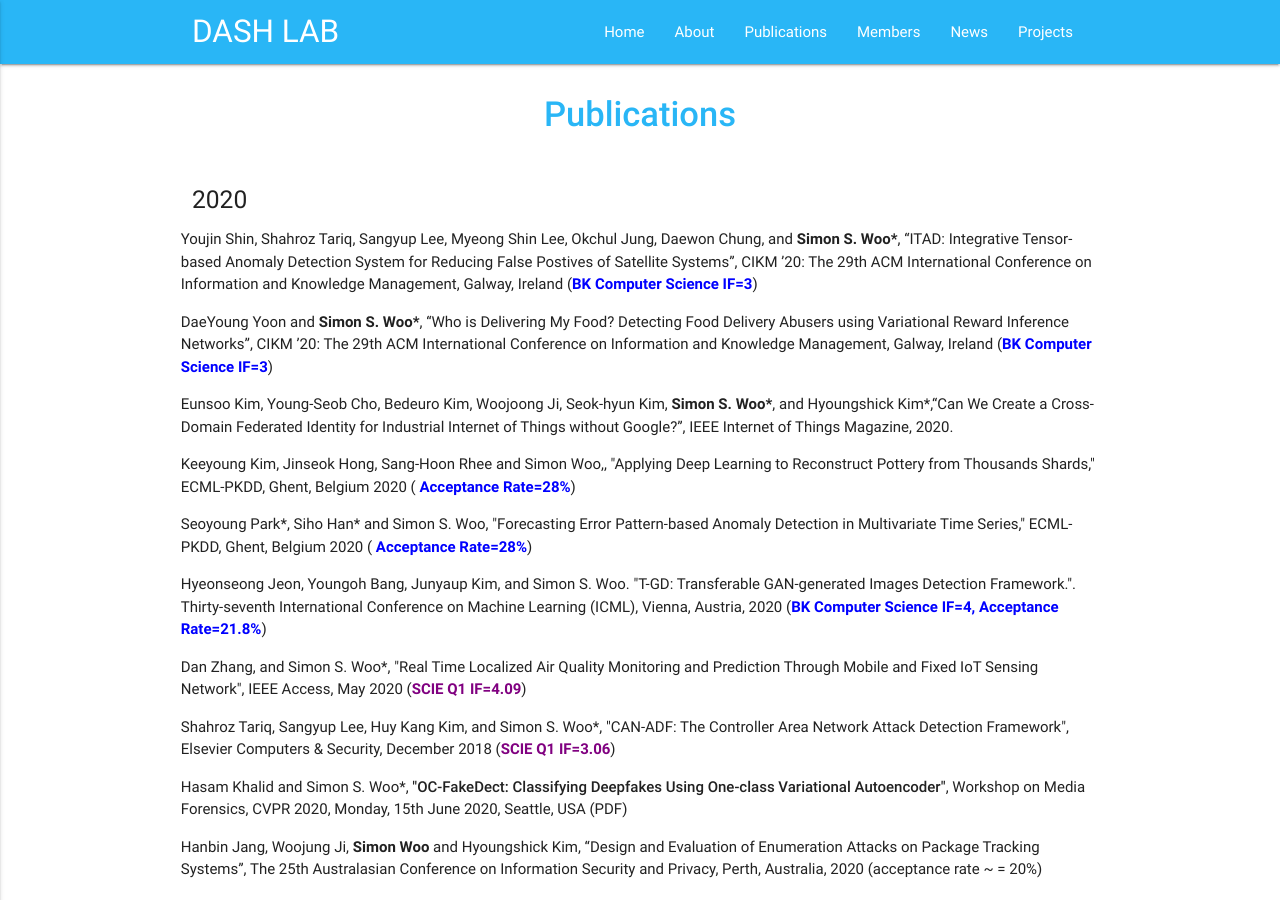
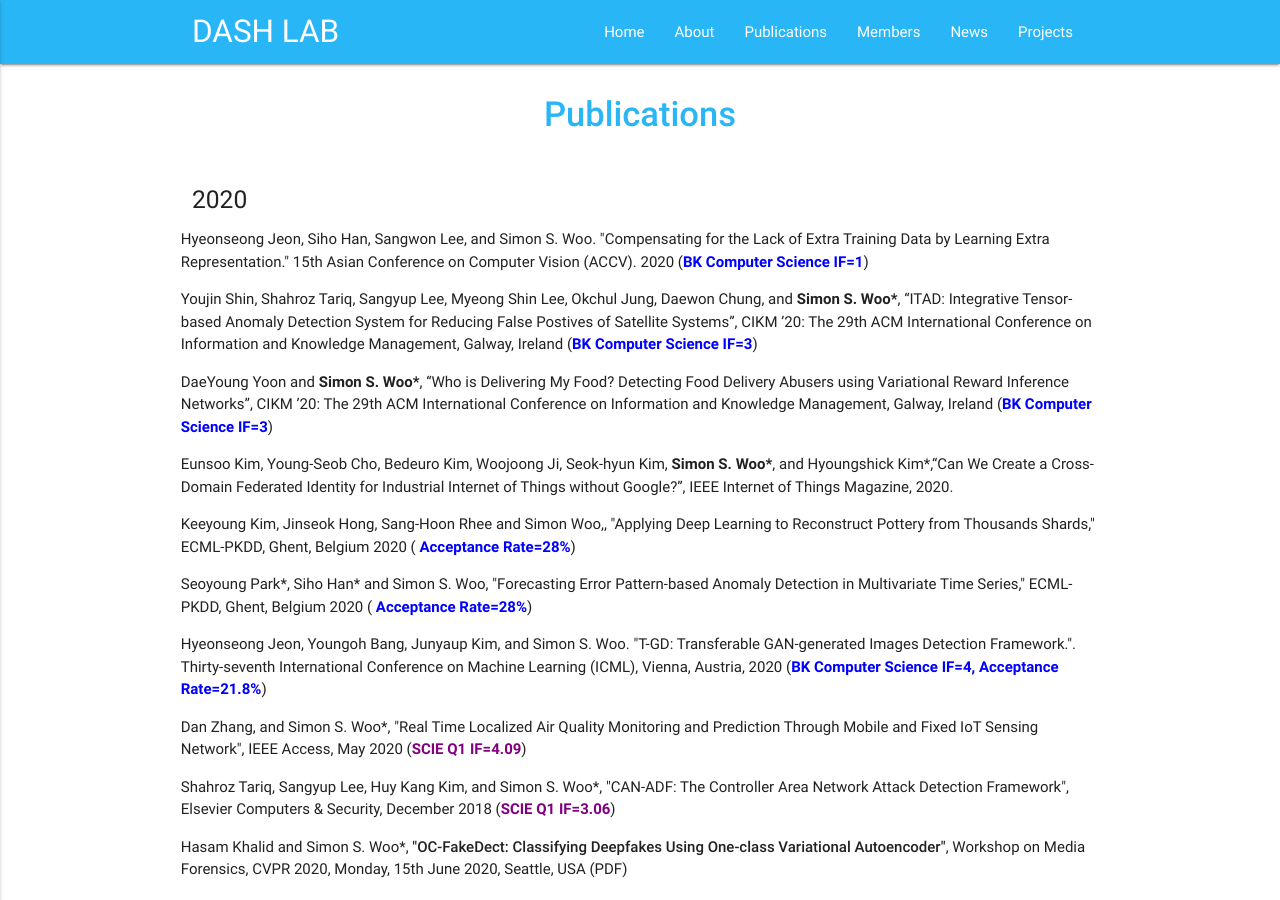
Before and after one commit to Yurim990507/DASH-Lab.github.io, a Jekyll site: the page built from example2.md, in a window 1280 px wide and 900 px high. Built offline with Jekyll 4.4.1, drawn with Linux system fonts in a browser that asks for light colours.

Commit message:
Update example2.md

```diff
--- a/example2.md
+++ b/example2.md
@@ -9,6 +9,8 @@ permalink: /Publications/
 <div class="section">
     <h5>2020</h5>
     <div class="row">
+
+<p> Hyeonseong Jeon, Siho Han, Sangwon Lee, and Simon S. Woo. "Compensating for the Lack of Extra Training Data by Learning Extra Representation." 15th Asian Conference on Computer Vision (ACCV). 2020  (<b><font color='blue'>BK Computer Science IF=1</font></b>)</p>
 
 <p> Youjin Shin, Shahroz Tariq, Sangyup Lee, Myeong Shin Lee, Okchul Jung, Daewon Chung, and <b>Simon S. Woo*</b>, “ITAD: Integrative Tensor-based Anomaly Detection System for Reducing False Postives of Satellite Systems”, CIKM ’20: The 29th ACM International Conference on Information and Knowledge Management, Galway, Ireland (<b><font color='blue'>BK Computer Science IF=3</font></b>)</p>
 
```
